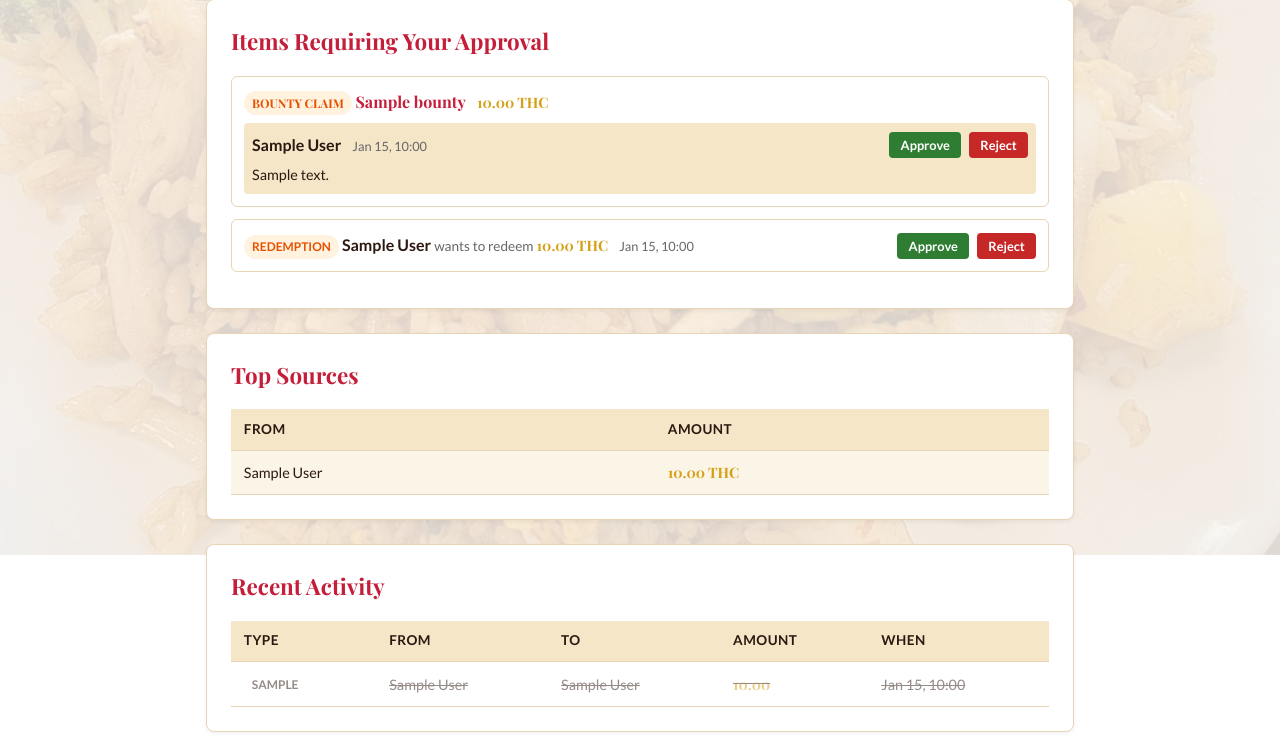
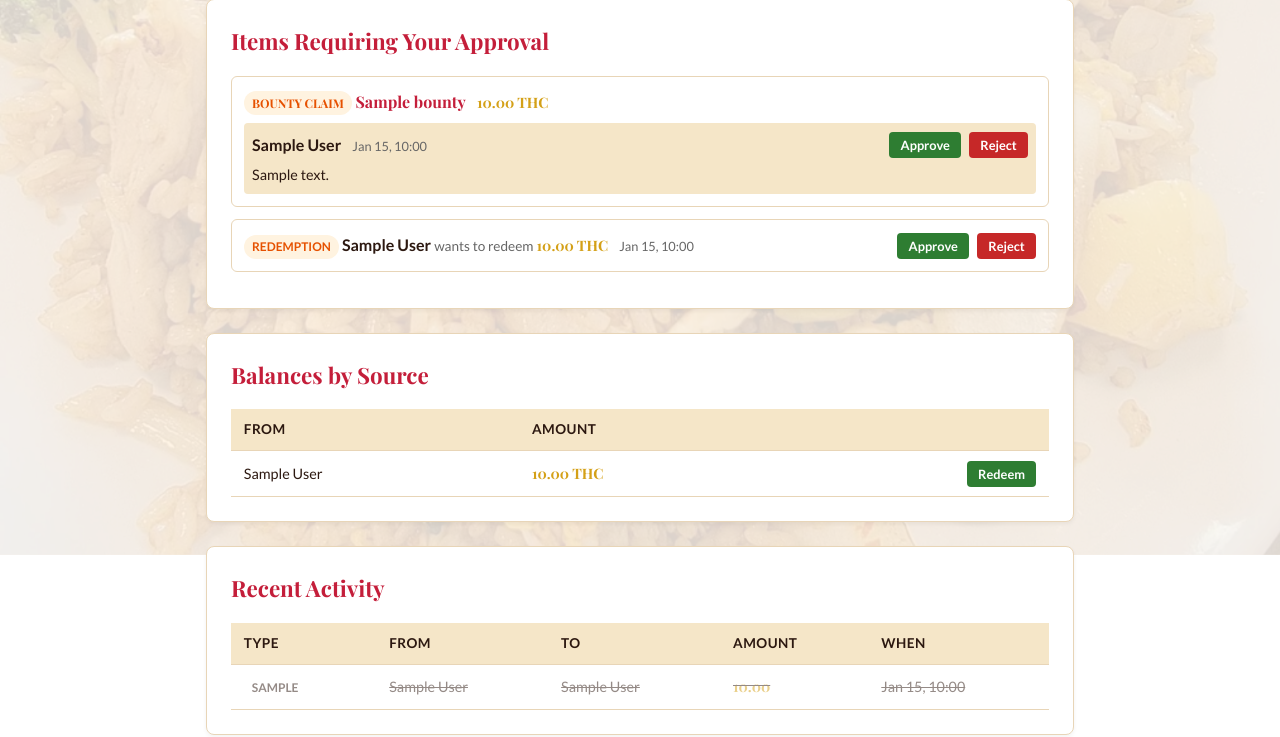
Before and after one commit to keithparrott/thai-house-coin, a Flask app: template app/templates/dashboard.html in a window 1280 px wide. Shown: the part 245-982 px from the top of the page. Run offline with Flask 3, Linux system fonts and the light colour scheme; tables that the repository leaves empty hold one stand-in row (values such as "Sample post"); the template is opened without the code that fills it: values that come from a table or form of the project are taken from there, most other values are stand-ins (such as "Sample title", 1, 10 or a date in 2020).

Commit message:
added redeem from dash option

```diff
--- a/app/routes/dashboard.py
+++ b/app/routes/dashboard.py
@@ -41,11 +41,11 @@ def index():
         )
     ).order_by(Transaction.created_at.desc()).limit(10).all()
 
-    top_sources = sorted(balances, key=lambda b: b.amount, reverse=True)[:5]
+    all_sources = sorted(balances, key=lambda b: b.amount, reverse=True)
 
     return render_template('dashboard.html',
                            total_balance=total_balance,
-                           top_sources=top_sources,
+                           all_sources=all_sources,
                            pending_redemptions_in=pending_redemptions_in,
                            pending_redemptions_out=pending_redemptions_out,
                            pending_bounties=pending_bounties,
--- a/app/templates/dashboard.html
+++ b/app/templates/dashboard.html
@@ -85,15 +85,26 @@
 </div>
 
 <div class="card">
-    <h2>Top Sources</h2>
-    {% if top_sources %}
+    <h2>Balances by Source</h2>
+    {% if all_sources %}
     <table>
-        <thead><tr><th>From</th><th>Amount</th></tr></thead>
+        <thead><tr><th>From</th><th>Amount</th><th></th></tr></thead>
         <tbody>
-        {% for bal in top_sources %}
-        <tr class="{{ 'redeemable' if bal.amount >= 1.0 }}">
+        {% for bal in all_sources %}
+        <tr>
             <td>{{ bal.source.display_name }}</td>
             <td><span class="thc-amount">{{ "%.2f"|format(bal.amount) }} THC</span></td>
+            <td style="text-align: right;">
+                {% if bal.amount >= 1.0 %}
+                <form method="POST" action="{{ url_for('redemption.request_redemption') }}" style="display: inline;">
+                    <input type="hidden" name="csrf_token" value="{{ csrf_token() }}">
+                    <input type="hidden" name="target" value="{{ bal.source_user_id }}">
+                    <button type="submit" class="btn btn-success btn-sm">Redeem</button>
+                </form>
+                {% else %}
+                <button class="btn btn-sm" disabled style="background: #ccc; color: #888; cursor: not-allowed;">Redeem</button>
+                {% endif %}
+            </td>
         </tr>
         {% endfor %}
         </tbody>
```
